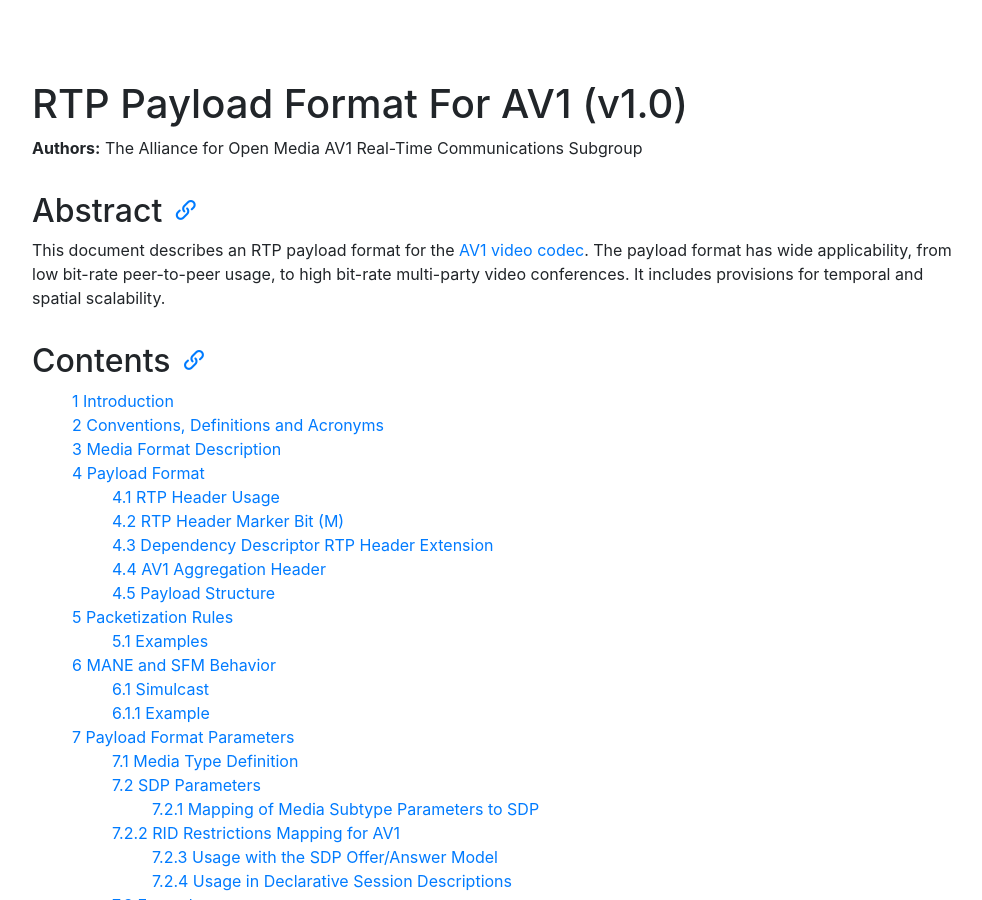
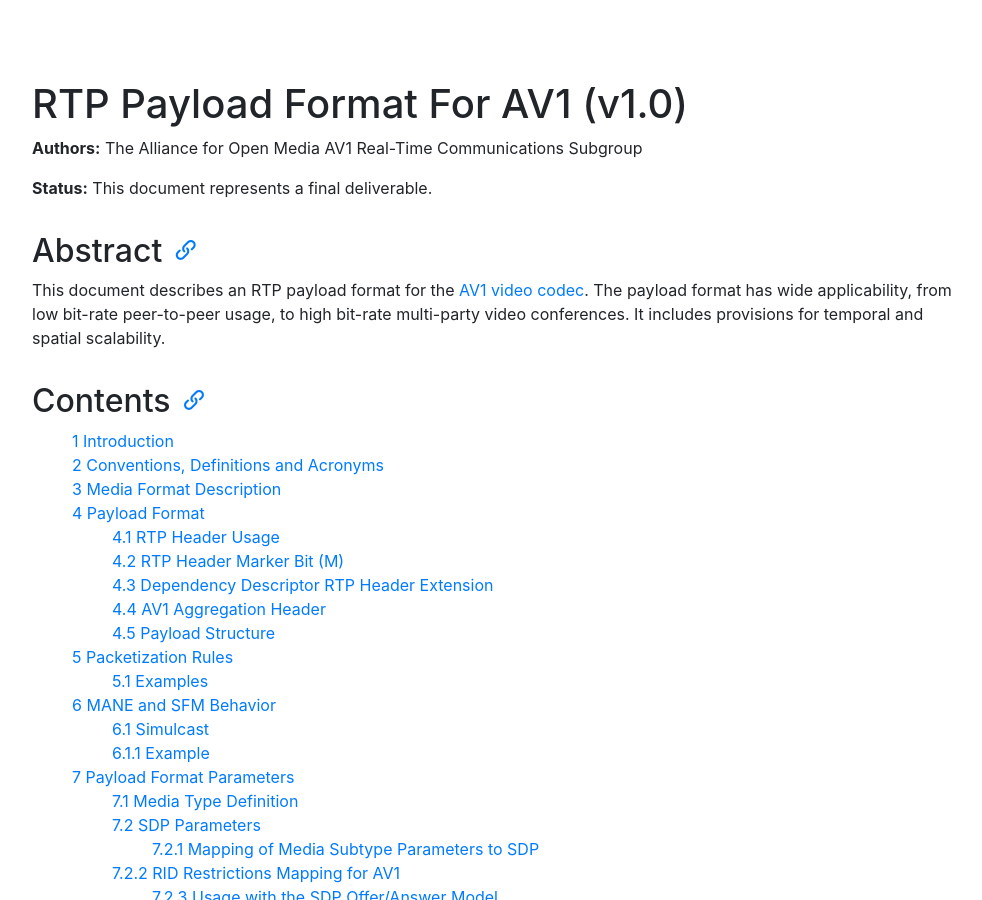
Before and after one commit to AOMediaCodec/av1-rtp-spec, a Jekyll site: the page built from index.md, in a window 1280 px wide and 900 px high. Shown: the whole window, without its empty margins (53-1035 px from the left). Built offline with Jekyll 4.4.1, drawn with Linux system fonts in a browser that asks for light colours; nearby versions of some CDN libraries.

Commit message:
Update av1-rtp-spec.md

```diff
--- a/av1-rtp-spec.md
+++ b/av1-rtp-spec.md
@@ -4,6 +4,8 @@
 {:.no_toc }
 
 **Authors:** The Alliance for Open Media AV1 Real-Time Communications Subgroup
+
+**Status:** This document represents a final deliverable.
 
 ## Abstract
 {:.no_toc }
```
